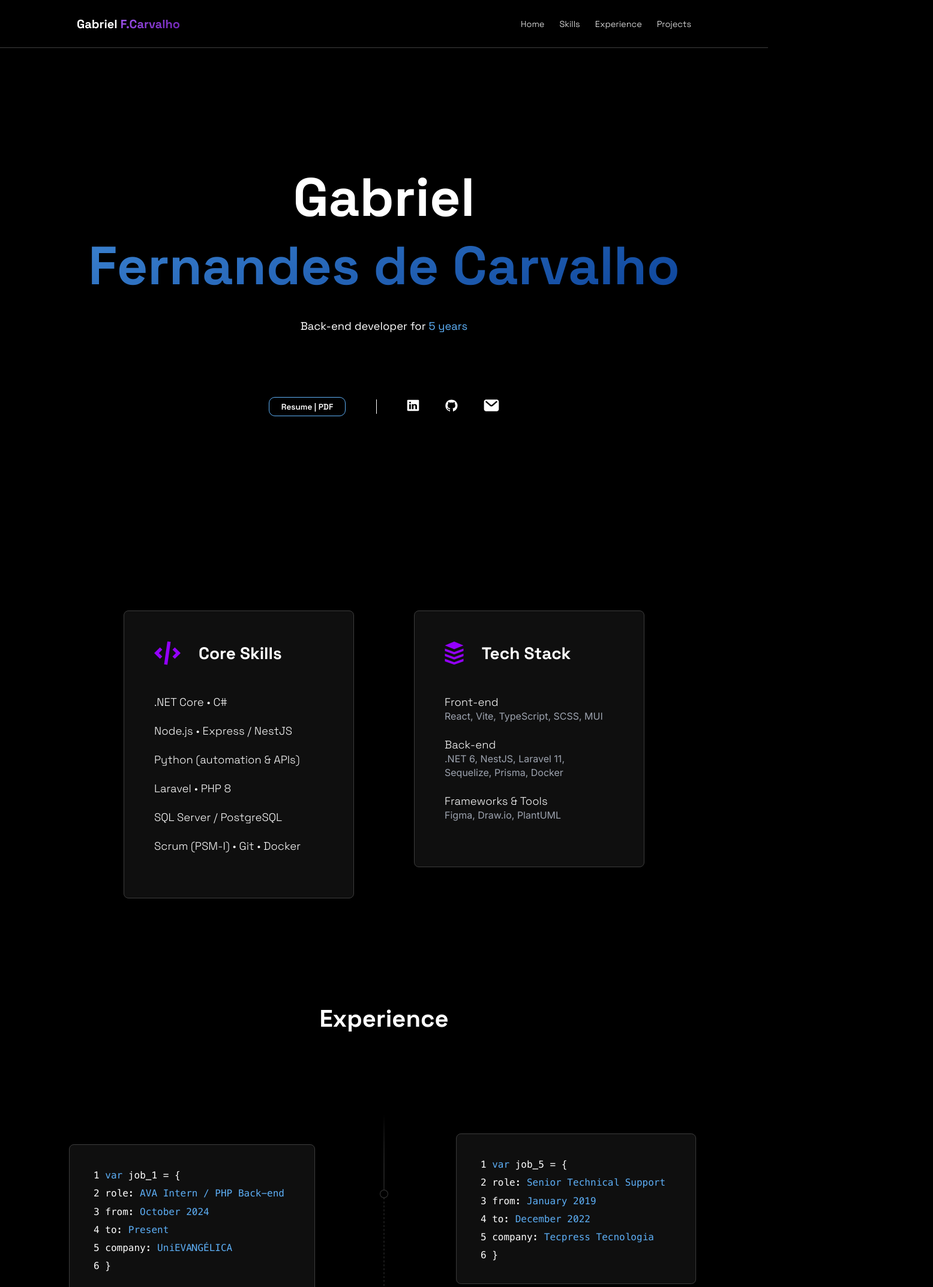
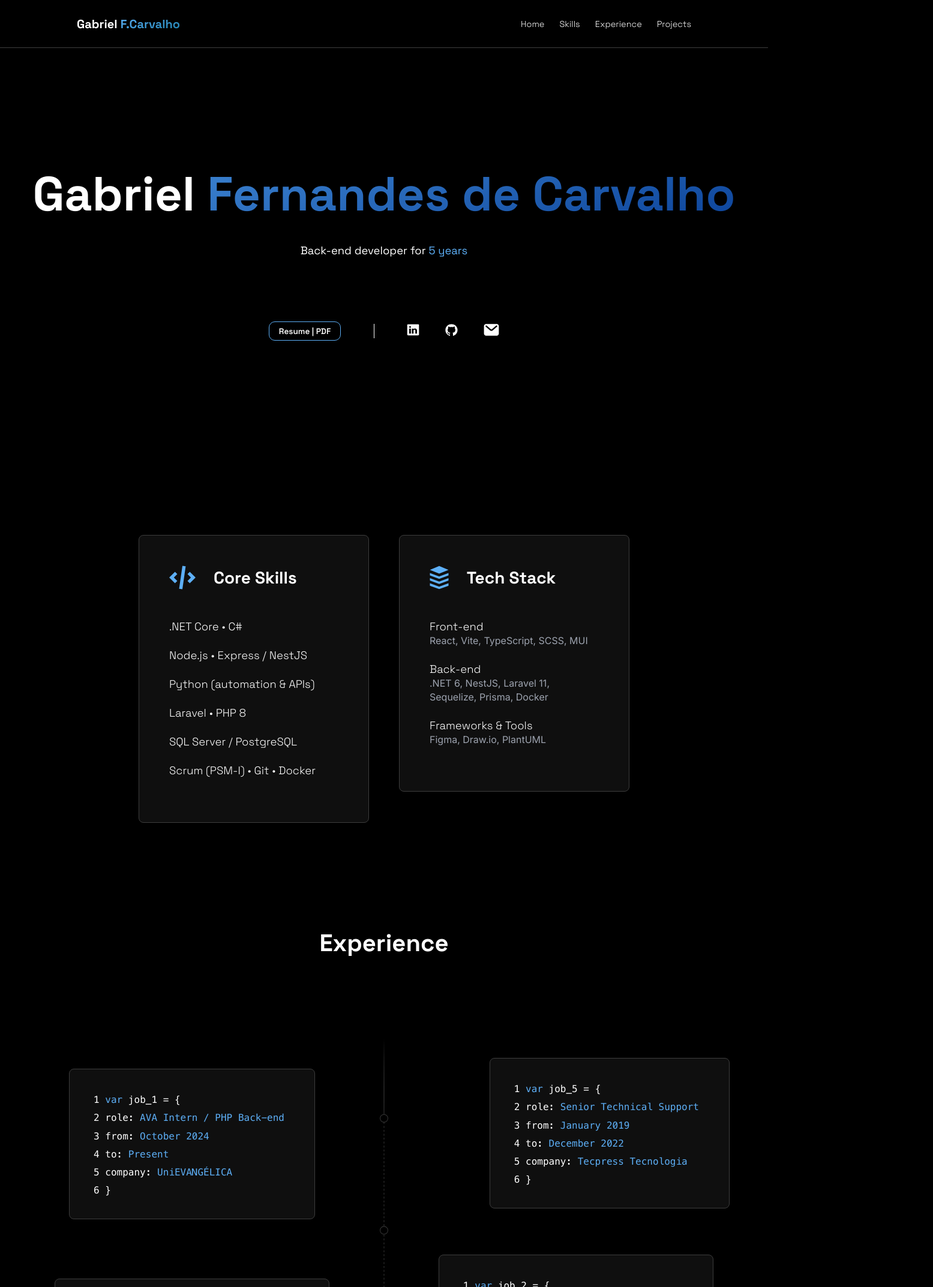
Before and after one commit to GabrielGFC/Portifolio, a React (Vite) app: page / in a window 1280 px wide. Shown: the top 2146 px of the page at 60% size, 1555 px wide, since content can reach past the window. Built offline with nearby package versions, Linux system fonts and the light colour scheme.

Commit message:
🐛 Corrige layout quebrado do div.job-box:nth-child(6), ajustando para alinhar acima do título Projetos

```diff
--- a/src/components/footer/style.scss
+++ b/src/components/footer/style.scss
@@ -108,7 +108,7 @@
         &:nth-of-type(3) {
             button {
                 background-color: transparent;
-                border: 0.1vh solid #6900fa;
+                border: 0.1vh solid #5DAFF6FF;
                 width: 10vw;
                 height: 4vh;
                 cursor: pointer;
@@ -121,7 +121,7 @@
                 transition: all 0.5s ease-in-out;
 
                 &:hover {
-                    background-color: #6900fa;
+                    background-color: #5DAFF6FF;
                 }
             }
         }
@@ -246,7 +246,7 @@
                 transition: all 0.5s ease-in-out;
 
                 &:hover {
-                    box-shadow: 0 0 40px 40px rgb(171, 105, 255) inset, 0 0 0 0 rgb(154, 93, 246);
+                    box-shadow: 0 0 40px 40px #5DAFF6FF inset, 0 0 0 0 #5DAFF6FF;
                 }
             }
         }
--- a/src/components/header/style.scss
+++ b/src/components/header/style.scss
@@ -26,7 +26,7 @@
         }
 
         >span {
-            background: linear-gradient(0.45turn, #a75df6, #4d008c);
+            background: linear-gradient(0.45turn, #5DAFF6FF, #006b8c);
             -webkit-background-clip: text;
             color: transparent;
             -webkit-text-fill-color: transparent;
--- a/src/pages/index.tsx
+++ b/src/pages/index.tsx
@@ -23,6 +23,7 @@ type Lang = typeof English;
 type Job     = Lang['section3']['jobData'][number];
 type Project = Lang['section4']['projects'][number];
 
+// eslint-disable-next-line no-undef
 const MainPage: React.FC = () => {
     /* idioma */
     const [data, setData] = useState<Lang>(English);
@@ -90,7 +91,7 @@ const MainPage: React.FC = () => {
         };
     }, []);
 
-    /* ─────────── JSX ─────────── */
+    /* ─────────── TSX ─────────── */
     return (
         <div className="body-container">
             <Header />
@@ -158,9 +159,10 @@ const MainPage: React.FC = () => {
                         <span>{data.section2.toolsBox.tools.design}</span>
                     </p>
                 </div>
+
             </div>
 
-            {/* SECTION 3 – Experience */}
+
             <div id="section3" className="experience-container">
                 <h2>{data.section3.title}</h2>
 
--- a/src/pages/style.scss
+++ b/src/pages/style.scss
@@ -5,8 +5,22 @@
     font-style: normal;
 }
 
+/* Correção global para evitar scroll horizontal */
+* {
+    box-sizing: border-box;
+}
+
+html, body {
+    overflow-x: hidden;
+    margin: 0;
+    padding: 0;
+    width: 100%;
+    max-width: 100vw;
+}
+
 .body-container {
-    width: 100vw;
+    width: 100%;
+    max-width: 100vw;
     background-color: #000;
     display: flex;
     flex-direction: column;
@@ -19,11 +33,13 @@
         flex-direction: column;
         justify-content: space-between;
         align-items: center;
+        width: 100%;
+        max-width: 100%;
 
         >h1 {
             cursor: default;
             text-align: center;
-            font-size: 7vw;
+            font-size: min(7vw, 5rem); /* Limita o tamanho máximo */
             font-weight: 800;
             font-family: "Space Grotesk", serif;
             animation: moveText 3s infinite ease-in-out;
@@ -35,7 +51,7 @@
             }
 
             >span {
-                font-size: 7vw;
+                font-size: min(7vw, 5rem);
                 background: linear-gradient(0.45turn, #5DAFF6, #00338C);
                 animation: moveGradient 5s infinite ease-in-out;
                 -webkit-background-clip: text;
@@ -60,7 +76,6 @@
             >span {
                 color: #5DAFF6;
             }
-
         }
 
         >p:nth-of-type(1) {
@@ -79,13 +94,14 @@
             flex-direction: row;
             align-items: center;
             justify-content: space-between;
-            width: 30vw;
+            width: min(30vw, 400px); /* Limita a largura máxima */
+            max-width: 90%; /* Garante que não estoure em telas pequenas */
             height: 40px;
 
             button {
                 background-color: transparent;
                 border: 0.1vh solid #5DAFF6;
-                width: 10vw;
+                width: min(10vw, 120px);
                 height: 4vh;
                 cursor: pointer;
                 font-size: 1.7vh;
@@ -133,11 +149,13 @@
     }
 
     .capabilities-container {
-        padding: 30vh 10vw 0 10vw;
+        padding: 30vh 5vw 0 5vw; /* Reduzido de 10vw para 5vw */
         display: flex;
         flex-direction: row;
         justify-content: center;
         align-items: flex-start;
+        width: 100%;
+        max-width: 100%;
         opacity: 0;
         transform: translateY(50px);
         transition: all 0.6s ease-out;
@@ -148,7 +166,7 @@
         }
 
         .skills-box {
-            margin: 0 100px 0 0;
+            margin: 0 50px 0 0; /* Reduzido de 100px para 50px */
         }
 
         .skills-box,
@@ -156,7 +174,8 @@
             border-radius: 1vh;
             border: 0.15vh solid #3D3D3D;
             height: fit-content;
-            width: 30vw;
+            width: min(30vw, 450px); /* Limita largura máxima */
+            max-width: calc(50% - 25px); /* Garante que cabem lado a lado */
             padding: 50px;
             background-color: #0F0F0F;
             transition: box-shadow 0.6s ease-out;
@@ -193,6 +212,7 @@
                 font-family: "Space Grotesk", serif;
                 color: white;
                 margin: 0 0 25px 0;
+                word-wrap: break-word; /* Quebra palavras longas */
 
                 >span {
                     font-size: 2vh;
@@ -205,13 +225,14 @@
     }
 
     .experience-container {
-        padding: 20vh 10vw 0 10vw;
+        padding: 20vh 5vw 0 5vw; /* Reduzido de 10vw para 5vw */
         display: flex;
         flex-direction: column;
         justify-content: space-between;
         align-items: center;
         position: relative;
         width: 100%;
+        max-width: 100%;
 
         >h2 {
             cursor: default;
@@ -229,7 +250,6 @@
             color: #9DA3AF;
         }
 
-
         >.divisor {
             position: absolute;
             top: 45vh;
@@ -245,8 +265,10 @@
             border: 0.15vh solid #3D3D3D;
             min-height: fit-content;
             width: fit-content;
+            max-width: 90%; /* Limita largura máxima */
             padding: 30px 50px 30px 40px;
             background-color: #0F0F0F;
+            word-wrap: break-word;
 
             opacity: 0;
             transform: translateY(50px);
@@ -279,49 +301,49 @@
             &:nth-of-type(2) {
                 position: absolute;
                 top: 45vh;
-                left: max(calc(50% - 25%), 25%);
+                left: clamp(10%, calc(50% - 25%), 40%);
                 transform: translateX(-50%) translateY(50px);
             }
 
             &:nth-of-type(3) {
                 position: absolute;
                 top: 90vh;
-                right: max(calc(50% - 25%), 25%);
+                right: clamp(10%, calc(50% - 25%), 40%);
                 transform: translateX(50%);
                 transition-delay: 0.4s;
             }
-
 
             &:nth-of-type(4) {
                 transition-delay: 0.6s;
                 position: absolute;
                 top: 95vh;
-                left: max(calc(50% - 25%), 25%);
+                left: clamp(10%, calc(50% - 25%), 40%);
                 transform: translateX(-50%);
             }
+
             &:nth-of-type(5) {
                 transition-delay: 0.6s;
                 position: absolute;
                 top: 130vh;
-                left: max(calc(20% - 25%), 52%);
+                left: clamp(55%, calc(10% - 25%), 52%);
                 transform: translateX(-60%);
             }
+
             &:nth-of-type(6) {
                 position: absolute;
                 top: 49vh;
-                right: max(calc(50% - 25%), 25%);
-                transform: translateX(50%);
+                right: 5vw;
+                transform: translateX(0);
                 transition-delay: 0.4s;
+                max-width: calc(45vw - 5vw);
             }
-
-
-
         }
     }
 
     .project-container {
         width: 100%;
-        padding: 100vh 8vw 20vh 8vw;
+        max-width: 100%;
+        padding: 140vh 4vw 20vh 4vw; /* Reduzido de 8vw para 4vw */
         display: flex;
         flex-direction: column;
         justify-content: space-between;
@@ -329,7 +351,7 @@
 
         >h2 {
             cursor: default;
-            font-size: 5vh;
+            font-size: 4vh;
             font-weight: 800;
             font-family: "Space Grotesk", serif;
             color: white;
@@ -350,13 +372,16 @@
             justify-content: space-between;
             align-items: flex-start;
             width: 100%;
+            max-width: 100%;
             margin: 0 0 7vh 0;
+            gap: 2vw; /* Espaçamento entre os projetos */
 
             >.project-box {
                 border-radius: 1vh;
                 border: 0.15vh solid #3D3D3D;
                 height: fit-content;
-                width: 26.7vw;
+                width: calc(33.333% - 1.5vw); /* Largura flexível com gap */
+                max-width: calc(33.333% - 1.5vw);
                 padding: 50px 40px 20px 40px;
                 background-color: #0F0F0F;
                 position: relative;
@@ -389,13 +414,13 @@
                 transform 0.5s ease,
                 box-shadow 0.3s ease-out !important;
 
-
                 >p:nth-of-type(1) {
                     cursor: default;
                     font-size: 3vh;
                     font-weight: 800;
                     font-family: "Space Grotesk", serif;
                     color: white;
+                    word-wrap: break-word;
                 }
 
                 >.project-tags {
@@ -430,6 +455,7 @@
                     font-weight: 300;
                     font-family: "Space Grotesk", serif;
                     color: #9DA3AF;
+                    word-wrap: break-word;
                 }
 
                 >.project-button-arrow {
@@ -470,10 +496,8 @@
                             background-color: #333333;
                             border: 0.15vh solid #7D7D7D;
                         }
-
                     }
                 }
-
 
                 >.project-buttons {
                     display: flex;
@@ -482,11 +506,12 @@
                     align-items: center;
                     width: 100%;
                     margin: 50px 0 0 0;
+                    gap: 2%;
 
                     >button {
                         border: 0.15vh solid #3D3D3D;
                         border-radius: 1.4vh;
-                        width: 30vw;
+                        width: calc(49% - 1%); /* Largura flexível */
                         height: 5vh;
                         background-color: transparent;
                         display: flex;
@@ -494,10 +519,6 @@
                         align-items: center;
                         cursor: pointer;
                         transition: all 0.5s ease-in-out;
-
-                        &:nth-of-type(2) {
-                            margin: 0 0 0 5%;
-                        }
 
                         >a {
                             display: flex;
@@ -527,7 +548,6 @@
                             background-color: #333333;
                             border: 0.15vh solid #7D7D7D;
                         }
-
                     }
                 }
             }
@@ -540,10 +560,10 @@
         padding: 15vh 2vw 0vh 2vw !important;
 
         >h1 {
-            font-size: 20vw !important;
+            font-size: min(20vw, 4rem) !important;
 
             >span {
-                font-size: 20vw !important;
+                font-size: min(20vw, 4rem) !important;
             }
         }
 
@@ -566,7 +586,8 @@
         .contacts-row {
             flex-direction: column !important;
             width: 100% !important;
-            height: 40px;
+            max-width: 100% !important;
+            height: auto !important;
 
             >a {
                 width: 100% !important;
@@ -574,7 +595,6 @@
                 align-items: center;
                 justify-content: center;
                 text-decoration: none;
-
             }
 
             button {
@@ -602,7 +622,6 @@
                         height: 2.6vh;
                         cursor: pointer;
                         transition: all 0.5s ease-in-out;
-                        // margin: 0 20px 0 0;
 
                         &:hover {
                             height: 2.9vh;
@@ -635,6 +654,7 @@
         .skills-box,
         .tools-box {
             width: 100% !important;
+            max-width: 100% !important;
             border-radius: 1vh;
             border: 0.15vh solid #3D3D3D;
             height: fit-content;
@@ -687,7 +707,7 @@
     }
 
     .experience-container {
-        padding: 10vh 10vw 0 10vw !important;
+        padding: 10vh 5vw 0 5vw !important;
         display: flex;
         flex-direction: column;
         justify-content: space-between;
@@ -709,6 +729,7 @@
 
         >.job-box {
             width: 100% !important;
+            max-width: 100% !important;
             position: relative !important;
             top: 0 !important;
             left: 0% !important;
@@ -726,7 +747,7 @@
     }
 
     .project-container {
-        padding: 10vh 8vw 0vh 8vw !important;
+        padding: 10vh 4vw 0vh 4vw !important;
         display: flex;
         flex-direction: column;
         justify-content: space-between;
@@ -745,13 +766,16 @@
             flex-direction: column !important;
             justify-content: space-between;
             align-items: center;
-            width: 100%;
+            width: 100% !important;
+            max-width: 100% !important;
             margin: 0 0 7vh 0;
+            gap: 0;
 
             >.project-box {
                 min-height: fit-content !important;
                 margin: 0 0 100px 0;
                 width: 100% !important;
+                max-width: 100% !important;
                 box-shadow: 0 0px 40px rgba(93, 175, 246, 0.25) !important;
 
                 >.project-buttons {
@@ -761,14 +785,11 @@
                     align-items: center;
                     width: 100%;
                     margin: 50px 0 0 0;
+                    gap: 5%;
 
                     >button {
-                        width: 30vw !important;
+                        width: calc(47.5% - 2.5%) !important;
                         animation: buttonArrowPulse 3s infinite ease-in-out !important;
-
-                        &:nth-of-type(2) {
-                            margin: 0 0 0 5%;
-                        }
 
                         >a {
                             display: flex;
@@ -815,7 +836,6 @@
 }
 
 @keyframes moveArrow {
-
     0% {
         transform: translateX(0);
     }
```
Also changed, not shown: src/assets/images/code.svg, src/assets/images/tool.svg. Lines whose indentation alone changed are shown as unchanged.
